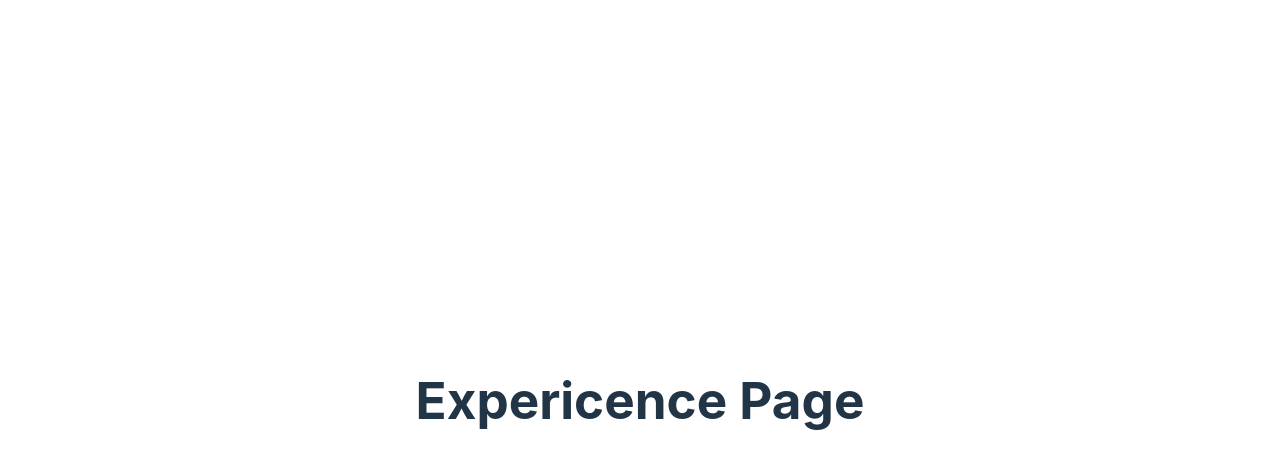
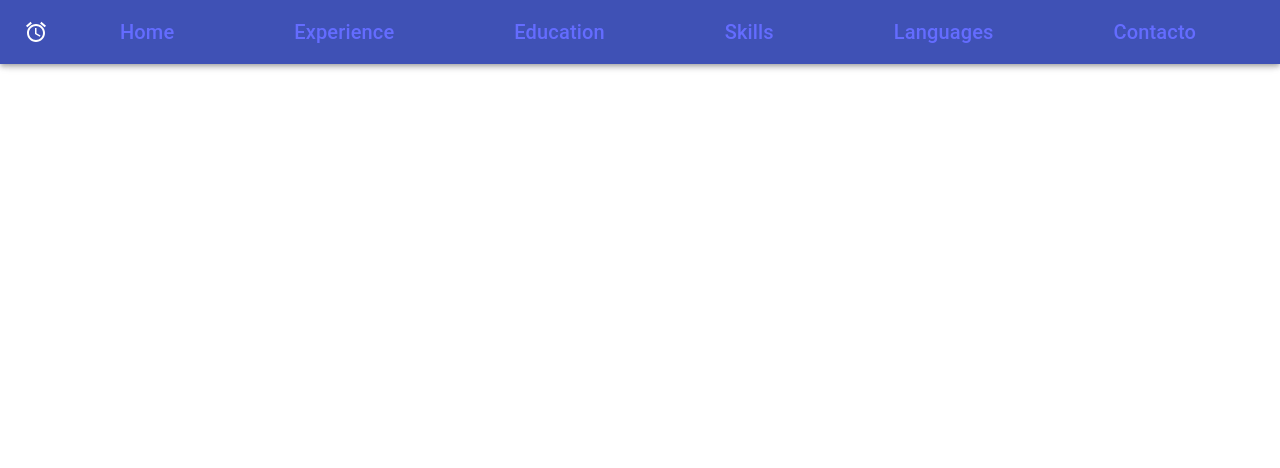
Before and after one commit to chuck002/resume, a React (Vite) app: page /Experience in a window 1280 px wide. Shown: the top 468 px of the page. Built offline with nearby package versions, Linux system fonts and the light colour scheme.

Commit message:
Add experience and contact PAge

```diff
--- a/package.json
+++ b/package.json
@@ -10,9 +10,11 @@
     "preview": "vite preview"
   },
   "dependencies": {
+    "@emotion/react": "^11.11.4",
     "@emotion/styled": "^11.11.5",
     "@material-ui/core": "^4.12.4",
     "@mui/icons-material": "^5.15.15",
+    "@mui/material": "^5.15.15",
     "react": "^18.2.0",
     "react-dom": "^18.2.0",
     "react-router-dom": "^6.22.3"
--- a/src/App.jsx
+++ b/src/App.jsx
@@ -2,18 +2,20 @@ import './App.css'
 import GridLanguages from './components/GridLanguages'
 import {Routes, Route} from 'react-router-dom'
 import PageVersion from './version/PagesVersion/index.jsx'
+import PersonalData from './version/PagesVersion/Pages/PersonalData/index.jsx'
+import Experience from './version/PagesVersion/Pages/Experience/index.jsx'
 
 function App() {
 
   return (
     <>
         <Routes>
-          <Route path="/" element={<div><h1>HomePage</h1></div>} />
-          <Route path="/Experience" element={<div><h1>Expericence Page</h1></div>} />
+          <Route path="/" element={<PageVersion />} />
+          <Route path="/PersonalData" element={<PersonalData />} />
+          <Route path="/Experience" element={<Experience />} />
           <Route path="/Education" element={<div><h1>Education Page</h1></div>} />
           <Route path="/Skills" element={<div><h1>Skills Page</h1></div>} />
           <Route path="/Languages" element={<GridLanguages />} />
-          <Route path="/Pageversion" element={<PageVersion />} />
         </Routes>
     </>
   )
--- a/src/components/PageNavBar/PageNavBar.css
+++ b/src/components/PageNavBar/PageNavBar.css
@@ -8,3 +8,14 @@
     border-bottom: 1px solid #e9ecef;
     height: 60px;
 }
+Link{
+    font-weight: 500;
+    color: #FFFFFF;
+    text-decoration: inherit;
+}
+Link:hover{
+    color: #c58e8e;
+}
+Link:visited{
+    color: #000000;
+}
--- a/src/components/PageNavBar/index.jsx
+++ b/src/components/PageNavBar/index.jsx
@@ -10,7 +10,7 @@ function PageNavBar() {
             <AppBar>
                 <Toolbar>
                     <IconButton
-                    size='large'
+                    size='medium'
                     edge="start"
                     color="inherit"
                     aria-label="menu"
@@ -20,7 +20,7 @@ function PageNavBar() {
                     </IconButton>
 
                     <Typography variant="h6" component="div" sx={{ flexGrow: 1 }}>
-                    <Link to="/">Home</Link>
+                    <Link to="/" >Home</Link>
                     </Typography>
                     <Typography variant="h6" component="div" sx={{ flexGrow: 1 }}>
                     <Link to="/Experience">Experience</Link>
@@ -35,7 +35,7 @@ function PageNavBar() {
                     <Link to="/Languages">Languages</Link>
                     </Typography>
                     <Typography variant="h6" component="div" sx={{ flexGrow: 1 }}>
-                    <Link to="/Pageversion">Page Version</Link>
+                    <Link to="/PersonalData">Contacto</Link>
                     </Typography>
 
                 </Toolbar>
--- /dev/null
+++ b/src/version/PagesVersion/Pages/Experience/index.jsx
@@ -0,0 +1,12 @@
+import PageNavBar from '../../../../components/PageNavBar';
+import './Experience.css'
+
+function Experience() {
+  return (
+    <>
+        <PageNavBar />
+    </>
+  );
+}
+
+export default Experience;
--- /dev/null
+++ b/src/version/PagesVersion/Pages/PersonalData/index.jsx
@@ -0,0 +1,12 @@
+import './PersonalData.css'
+import PageNavBar from '../../../../components/PageNavBar';
+
+function PersonalData() {
+  return (
+    <>
+        <PageNavBar />
+    </>
+  );
+}
+
+export default PersonalData;
```
Also changed, not shown: src/version/PagesVersion/Pages/Experience/Experience.css (added), src/version/PagesVersion/Pages/PersonalData/PersonalData.css (added), 1 other file (tests, documents, lock files or other folders).
